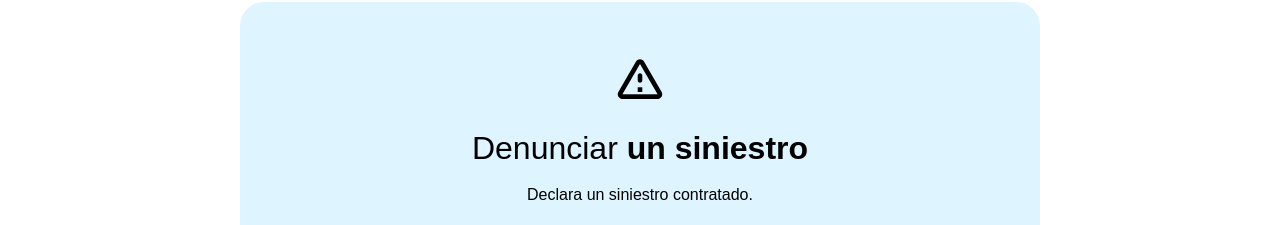
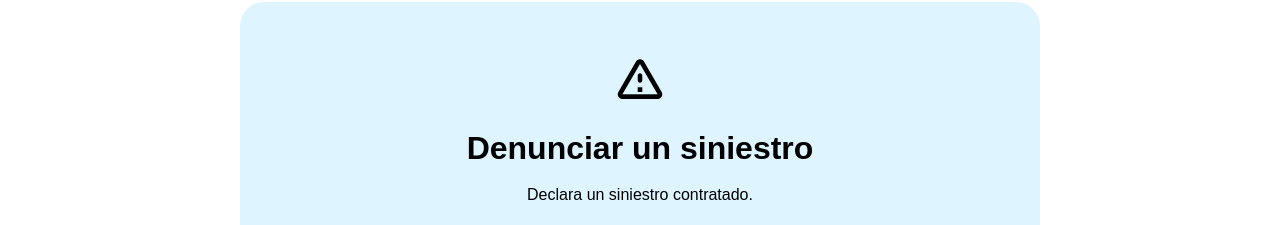
Before and after one commit to AlvaritOO/MaquetaUXUI-Up-Venta-CLA-Asistencia-viajes, a website: page src/html/01_Home_1.html in a window 1280 px wide. Shown: the part 2700-2925 px from the top of the page. Drawn offline with nearby package versions, Linux system fonts and the light colour scheme; a web font is replaced by a local one.

Commit message:
denunciar siniestro bold

```diff
--- a/src/html/01_Home_1.html
+++ b/src/html/01_Home_1.html
@@ -355,7 +355,7 @@
         <div class="container pt-5 mt-4 pb-2 back-gradiente">
 
           <p class="text-center"><span class="material-icons-round">warning_amber</span></p>
-          <h2 class="text-center pb-2">Denunciar <span class="fw-bold">un siniestro</span></h2>
+          <h2 class="text-center pb-2 fw-bold">Denunciar un siniestro</h2>
           <p class="text-center">Declara un siniestro contratado.</p>
 
           <p class="text-center pb-4">
```
Also changed, not shown: src/html/01_Home_2.html (+1 -1 lines).
